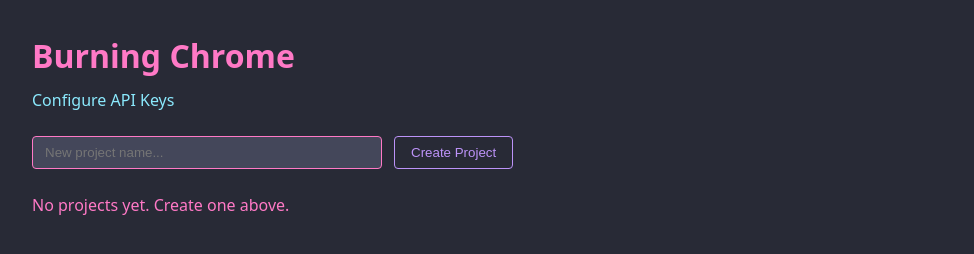
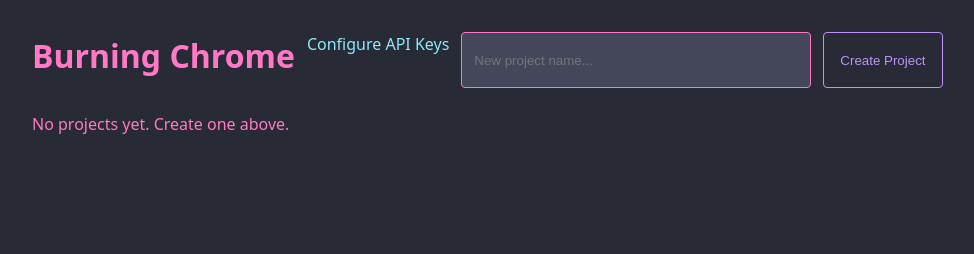
Before and after one commit to thesavant42/burningchrome, a website with bundled scripts: page burning-chrome/landing.html in a window 1280 px wide. Shown: the whole page, without its empty margins (0-974 px from the left). Built offline with nearby package versions, Linux system fonts and the light colour scheme.

Commit message:
Increment version to 1.0.41, reorganize HTML structure in landing.html for improved layout, and adjust report.html to enhance toolbar functionality and maintain debug log visibility.

```diff
--- a/burning-chrome/landing.html
+++ b/burning-chrome/landing.html
@@ -8,10 +8,9 @@
 </head>
 <body>
   <div id="content">
-    <h1 id="title">Burning Chrome</h1>
-    <div class="stats"><a href="config.html">Configure API Keys</a></div>
-
     <div class="toolbar">
+      <h1 id="title">Burning Chrome</h1>
+      <a href="config.html">Configure API Keys</a>
       <input type="text" id="projectName" placeholder="New project name..." autocomplete="off">
       <button id="createProject">Create Project</button>
     </div>
```
Also changed, not shown: burning-chrome/report.html (+2 -5 lines), burning-chrome/manifest.json.
